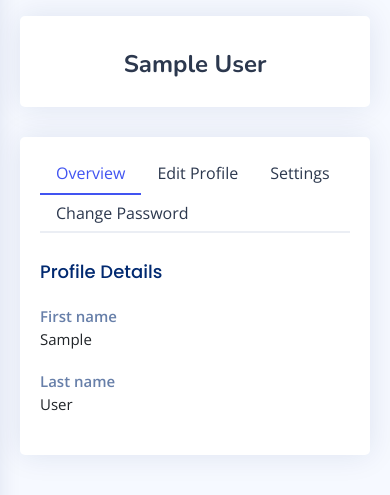
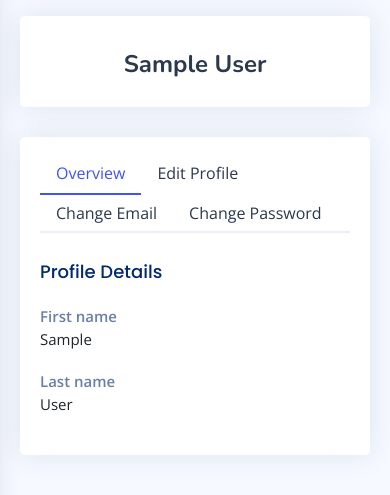
Before and after one commit to fredrickdave/DjangoDesk, a Django app: page /user/profile/ in a window 390 px wide. Shown: the part 130-625 px from the top of the page. Run offline with Django 4.2, Linux system fonts and the light colour scheme; the visitor is signed in with stand-in values (Sample User, id 1).

Commit message:
Add change user email form

```diff
--- a/apps/users/forms.py
+++ b/apps/users/forms.py
@@ -23,6 +23,7 @@ class LoginForm(forms.Form):
 
 
 class RegisterForm(UserCreationForm):
+    # https://docs.djangoproject.com/en/5.0/topics/auth/default/#django.contrib.auth.forms.UserCreationForm
     # Redefined password fields to add css class. Meta.widgets does not work on these since these are not
     # fields from the User model and are "custom" fields from the UserCreationForm
     password1 = forms.CharField(
@@ -46,6 +47,8 @@ class RegisterForm(UserCreationForm):
 
 
 class ChangePasswordForm(PasswordChangeForm):
+    # https://docs.djangoproject.com/en/5.0/topics/auth/default/#django.contrib.auth.forms.PasswordChangeForm
+    # https://docs.djangoproject.com/en/5.0/topics/auth/default/#django.contrib.auth.update_session_auth_hash
     old_password = forms.CharField(
         label="Old password",
         strip=False,
@@ -67,6 +70,29 @@ class ChangePasswordForm(PasswordChangeForm):
     )
 
 
+class ChangeEmailForm(forms.ModelForm):
+    def __init__(self, *args, **kwargs):
+        if kwargs["request"] is not None:
+            self.request = kwargs.pop("request")
+        super().__init__(*args, **kwargs)
+
+    def clean_email(self):
+        data = self.cleaned_data["email"]
+
+        if data == self.request.user.email:
+            raise forms.ValidationError("You entered the same email you are already using.")
+
+        return data
+
+    class Meta:
+        model = User
+        fields = ["email"]
+
+        widgets = {
+            "email": forms.EmailInput(attrs={"class": "form-control"}),
+        }
+
+
 class CustomClearableFileInput(forms.ClearableFileInput):
     clear_checkbox_label = "Remove profile image"
     input_text = "Add/Change profile image"
@@ -82,7 +108,6 @@ class EditProfileForm(forms.ModelForm):
             "avatar": CustomClearableFileInput(attrs={"class": "form-control"}),
             "first_name": forms.TextInput(attrs={"class": "form-control"}),
             "last_name": forms.TextInput(attrs={"class": "form-control"}),
-            "email": forms.EmailInput(attrs={"class": "form-control"}),
             "about": forms.Textarea(attrs={"class": "form-control", "style": "height:100px"}),
             "job": forms.TextInput(attrs={"class": "form-control"}),
             "department": forms.TextInput(attrs={"class": "form-control"}),
--- a/apps/users/templates/users/profile.html
+++ b/apps/users/templates/users/profile.html
@@ -77,9 +77,9 @@
               <button
                 class="nav-link"
                 data-bs-toggle="tab"
-                data-bs-target="#profile-settings"
+                data-bs-target="#profile-change-email"
               >
-                Settings
+                Change Email
               </button>
             </li>
 
@@ -169,69 +169,31 @@
               <!-- End Profile Edit Form -->
             </div>
 
-            <div class="tab-pane fade pt-3" id="profile-settings">
-              <!-- Settings Form -->
-              <form>
-                <div class="row mb-3">
-                  <label for="fullName" class="col-md-4 col-lg-3 col-form-label"
-                    >Email Notifications</label
-                  >
-                  <div class="col-md-8 col-lg-9">
-                    <div class="form-check">
-                      <input
-                        class="form-check-input"
-                        type="checkbox"
-                        id="changesMade"
-                        checked
-                      />
-                      <label class="form-check-label" for="changesMade">
-                        Changes made to your account
-                      </label>
-                    </div>
-                    <div class="form-check">
-                      <input
-                        class="form-check-input"
-                        type="checkbox"
-                        id="newProducts"
-                        checked
-                      />
-                      <label class="form-check-label" for="newProducts">
-                        Information on new products and services
-                      </label>
-                    </div>
-                    <div class="form-check">
-                      <input
-                        class="form-check-input"
-                        type="checkbox"
-                        id="proOffers"
-                      />
-                      <label class="form-check-label" for="proOffers">
-                        Marketing and promo offers
-                      </label>
-                    </div>
-                    <div class="form-check">
-                      <input
-                        class="form-check-input"
-                        type="checkbox"
-                        id="securityNotify"
-                        checked
-                        disabled
-                      />
-                      <label class="form-check-label" for="securityNotify">
-                        Security alerts
-                      </label>
-                    </div>
+            <div class="tab-pane fade pt-3" id="profile-change-email">
+              <!-- Change Email Form -->
+              <form method="POST" action="{% url "change-email" %}" novalidate>
+
+                  {% csrf_token %}
+
+                  {% for form_field in change_email_form %}
+                  <div class="row mb-3">
+                      <label for="{{ form_field.auto_id }}" class="col-md-4 col-lg-3 col-form-label">{{form_field.label}}</label>
+                      <div class="col-md-8 col-lg-9">
+                      {{ form_field }}
+                      {{ form_field.errors }}
+                      </div>
                   </div>
-                </div>
+                  {% endfor %}
 
                 <div class="text-center">
                   <button type="submit" class="btn btn-primary">
-                    Save Changes
+                    Change Email
                   </button>
                 </div>
               </form>
-              <!-- End settings Form -->
+              <!-- End Change Email Form -->
             </div>
+
 
             <div class="tab-pane fade pt-3" id="profile-change-password">
               <!-- Change Password Form -->
--- a/apps/users/urls.py
+++ b/apps/users/urls.py
@@ -8,4 +8,5 @@ urlpatterns = [
     path("register/", views.register, name="register"),
     path("profile/", views.profile, name="profile"),
     path("change-password/", views.change_password, name="change-password"),
+    path("change-email/", views.change_email, name="change-email"),
 ]
--- a/apps/users/views.py
+++ b/apps/users/views.py
@@ -5,8 +5,7 @@ from django.shortcuts import redirect, render
 from django.utils.encoding import iri_to_uri
 from django.utils.http import url_has_allowed_host_and_scheme
 
-from .forms import ChangePasswordForm, EditProfileForm, LoginForm, RegisterForm
-from .models import User
+from .forms import ChangeEmailForm, ChangePasswordForm, EditProfileForm, LoginForm, RegisterForm
 
 
 def sign_in(request):
@@ -71,13 +70,18 @@ def register(request):
 def profile(request):
     edit_profile_form = EditProfileForm(instance=request.user)
     change_password_form = ChangePasswordForm(user=request.user)
+    change_email_form = ChangeEmailForm(instance=request.user, request=request)
 
     if request.method == "POST":
         edit_profile_form = EditProfileForm(data=request.POST, files=request.FILES, instance=request.user)
         if edit_profile_form.is_valid():
             edit_profile_form.save()
             messages.success(request=request, message="You have successfully updated your profile details.")
-    context = {"edit_profile_form": edit_profile_form, "change_password_form": change_password_form}
+    context = {
+        "edit_profile_form": edit_profile_form,
+        "change_email_form": change_email_form,
+        "change_password_form": change_password_form,
+    }
     return render(request=request, template_name="users/profile.html", context=context)
 
 
@@ -85,6 +89,7 @@ def profile(request):
 def change_password(request):
     edit_profile_form = EditProfileForm(instance=request.user)
     change_password_form = ChangePasswordForm(user=request.user)
+    change_email_form = ChangeEmailForm(instance=request.user, request=request)
 
     if request.method == "POST":
         change_password_form = ChangePasswordForm(user=request.user, data=request.POST)
@@ -94,5 +99,30 @@ def change_password(request):
         else:
             messages.error(request=request, message="Password change failed. Please try again.")
 
-    context = {"edit_profile_form": edit_profile_form, "change_password_form": change_password_form}
+    context = {
+        "edit_profile_form": edit_profile_form,
+        "change_email_form": change_email_form,
+        "change_password_form": change_password_form,
+    }
     return render(request=request, template_name="users/profile.html", context=context)
+
+
+@login_required
+def change_email(request):
+    edit_profile_form = EditProfileForm(instance=request.user)
+    change_password_form = ChangePasswordForm(user=request.user)
+    change_email_form = ChangeEmailForm(instance=request.user, request=request)
+
+    if request.method == "POST":
+        change_email_form = ChangeEmailForm(instance=request.user, data=request.POST, request=request)
+        if change_email_form.is_valid():
+            change_email_form.save()
+            messages.success(request=request, message="You have successfully changed your email.")
+        else:
+            messages.error(request=request, message="Email change failed. Please try again.")
+    context = {
+        "edit_profile_form": edit_profile_form,
+        "change_email_form": change_email_form,
+        "change_password_form": change_password_form,
+    }
+    return render(request=request, template_name="users/profile.html", context=context)
```
